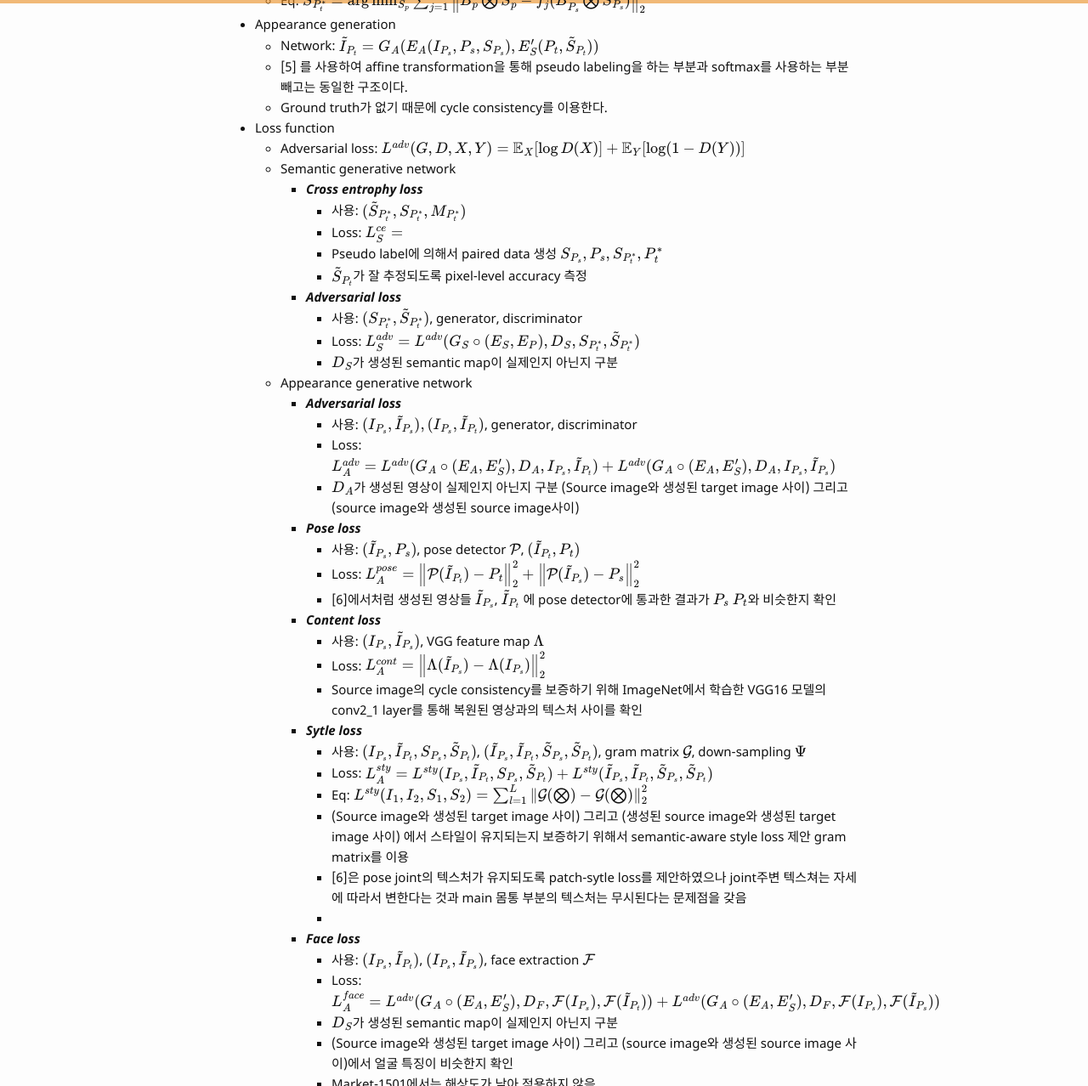
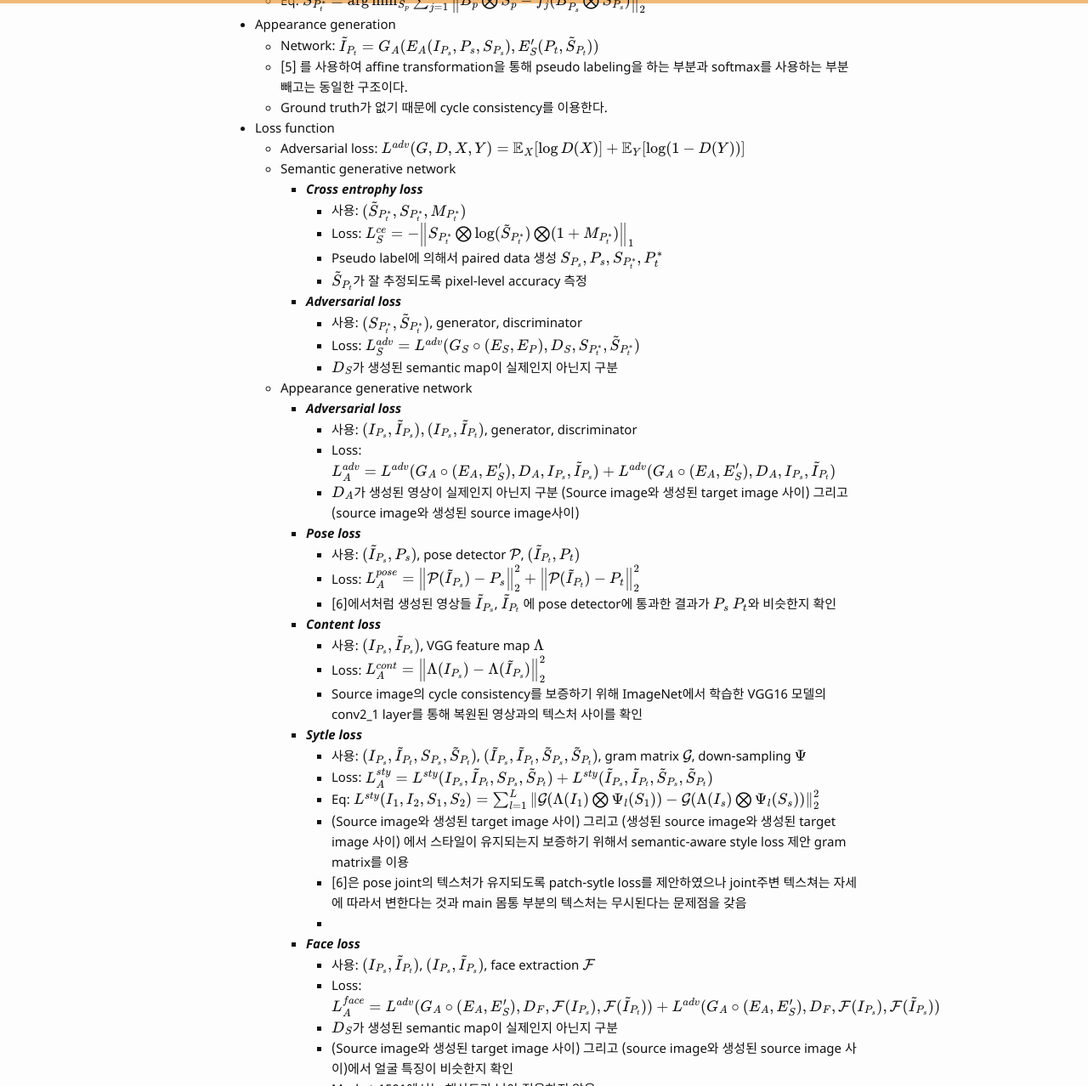
Before and after one commit to bismex/bismex.github.io, a Jekyll site: the page built from _posts/2019-05-30-SPT.md, in a window 1280 px wide and 1400 px high, scrolled down 2514 px, cut to the strip 0-1278 px from the top of the window. Shown: the whole strip at 85% size. Built offline with Jekyll 4.4.1, drawn with Linux system fonts in a browser that asks for light colours; formulas are drawn with MathJax 3.

Commit message:
Update 2019-05-30-SPT.md

```diff
--- a/_posts/2019-05-30-SPT.md
+++ b/_posts/2019-05-30-SPT.md
@@ -110,7 +110,7 @@
   - Semantic generative network
     - ***Cross entrophy loss***
       - 사용: $$(\tilde{S}_{P^*_t}, S_{P^*_t}, M_{P^*_t})$$
-      - Loss: $$L^{ce}_S = $$
+      - Loss: $$L^{ce}_S = - \left \| S_{P^*_t} \bigotimes \log(\tilde{S}_{P^*_t}) \bigotimes (1+M_{P^*_t}) \right \|_1$$
       - Pseudo label에 의해서 paired data 생성 $${S_{P_s}, P_s, S_{P^*_t}, P^*_t}$$
       - $$\tilde{S}_{P_t}$$가 잘 추정되도록 pixel-level accuracy 측정
     - ***Adversarial loss***
@@ -120,20 +120,20 @@
   - Appearance generative network
     - ***Adversarial loss***
       - 사용: $$(I_{P_s}, \tilde{I}_{P_s}), (I_{P_s}, \tilde{I}_{P_t})$$, generator, discriminator
-      - Loss: $$L^{adv}_A = L^{adv} (G_A \circ (E_A, E'_S), D_A, I_{P_s}, \tilde{I}_{P_t}) + L^{adv} (G_A \circ (E_A, E'_S), D_A, I_{P_s}, \tilde{I}_{P_s})$$
+      - Loss: $$L^{adv}_A = L^{adv} (G_A \circ (E_A, E'_S), D_A, I_{P_s}, \tilde{I}_{P_s}) + L^{adv} (G_A \circ (E_A, E'_S), D_A, I_{P_s}, \tilde{I}_{P_t})$$
       - $$D_A$$가 생성된 영상이 실제인지 아닌지 구분 (Source image와 생성된 target image 사이) 그리고 (source image와 생성된 source image사이)
     - ***Pose loss***
       - 사용: $$(\tilde{I}_{P_s}, P_s)$$, pose detector $$\mathcal{P}$$, $$(\tilde{I}_{P_t}, P_t)$$
-      - Loss: $$L^{pose}_A = \left \| \mathcal{P}(\tilde{I}_{P_t}) - P_t \right \|^2_2 +  \left \| \mathcal{P}(\tilde{I}_{P_s}) - P_s \right \|^2_2$$
+      - Loss: $$L^{pose}_A = \left \| \mathcal{P}(\tilde{I}_{P_s}) - P_s \right \|^2_2 + \left \| \mathcal{P}(\tilde{I}_{P_t}) - P_t \right \|^2_2 $$
       - [6]에서처럼 생성된 영상들 $$\tilde{I}_{P_s}$$, $$\tilde{I}_{P_t}$$ 에 pose detector에 통과한 결과가 $$P_s$$ $$P_t$$와 비슷한지 확인
     - ***Content loss***
       - 사용: $$(I_{P_s}, \tilde{I}_{P_s})$$, VGG feature map $$\Lambda$$
-      - Loss: $$L^{cont}_A = \left \| \Lambda(\tilde{I}_{P_s}) - \Lambda(I_{P_s}) \right \|^2_2$$
+      - Loss: $$L^{cont}_A = \left \| \Lambda(I_{P_s}) - \Lambda(\tilde{I}_{P_s}) \right \|^2_2$$
       - Source image의 cycle consistency를 보증하기 위해 ImageNet에서 학습한 VGG16 모델의 conv2_1 layer를 통해 복원된 영상과의 텍스처 사이를 확인
     - ***Sytle loss***
       - 사용: $$(I_{P_s}, \tilde{I}_{P_t}, S_{P_s}, \tilde{S}_{P_t})$$, $$(\tilde{I}_{P_s}, \tilde{I}_{P_t}, \tilde{S}_{P_s}, \tilde{S}_{P_t})$$, gram matrix $$\mathcal{G}$$, down-sampling $$\Psi$$
       - Loss: $$L^{sty}_A = L^{sty}(I_{P_s}, \tilde{I}_{P_t}, S_{P_s}, \tilde{S}_{P_t}) + L^{sty}(\tilde{I}_{P_s}, \tilde{I}_{P_t}, \tilde{S}_{P_s}, \tilde{S}_{P_t})$$
-      - Eq: $$L^{sty}(I_1, I_2, S_1, S_2) = \sum^L_{l=1} \left \| \mathcal{G}( \bigotimes ) - \mathcal{G}( \bigotimes ) \right \|^2_2$$
+      - Eq: $$L^{sty}(I_1, I_2, S_1, S_2) = \sum^L_{l=1} \left \| \mathcal{G}(\Lambda(I_1) \bigotimes \Psi_l (S_1) ) - \mathcal{G}(\Lambda(I_s) \bigotimes \Psi_l (S_s)) \right \|^2_2$$
       - (Source image와 생성된 target image 사이) 그리고 (생성된 source image와 생성된 target image 사이) 에서 스타일이 유지되는지 보증하기 위해서 semantic-aware style loss 제안 gram matrix를 이용
       - [6]은 pose joint의 텍스처가 유지되도록 patch-sytle loss를 제안하였으나 joint주변 텍스쳐는 자세에 따라서 변한다는 것과 main 몸통 부분의 텍스처는 무시된다는 문제점을 갖음
       -
```
